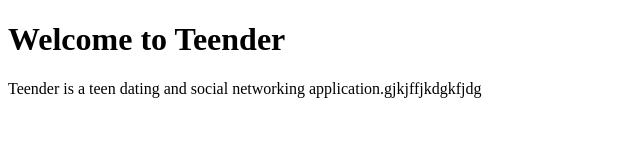
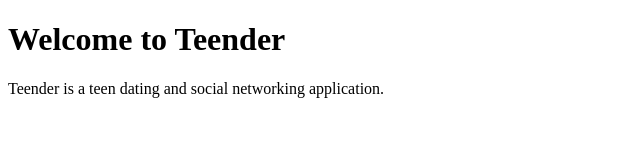
Before and after one commit to Teender/web, a website: page views/index.html in a window 1280 px wide. Shown: the whole page, without its empty margins (0-640 px from the left). Drawn offline with Linux system fonts and the light colour scheme.

Commit message:
made changes

```diff
--- a/views/index.html
+++ b/views/index.html
@@ -6,7 +6,7 @@
 <body>
 
 <h1>Welcome to Teender</h1>
-<p>Teender is a teen dating and social networking application.gjkjffjkdgkfjdg</p>
+<p>Teender is a teen dating and social networking application.</p>
 
 </body>
 </html>
```
